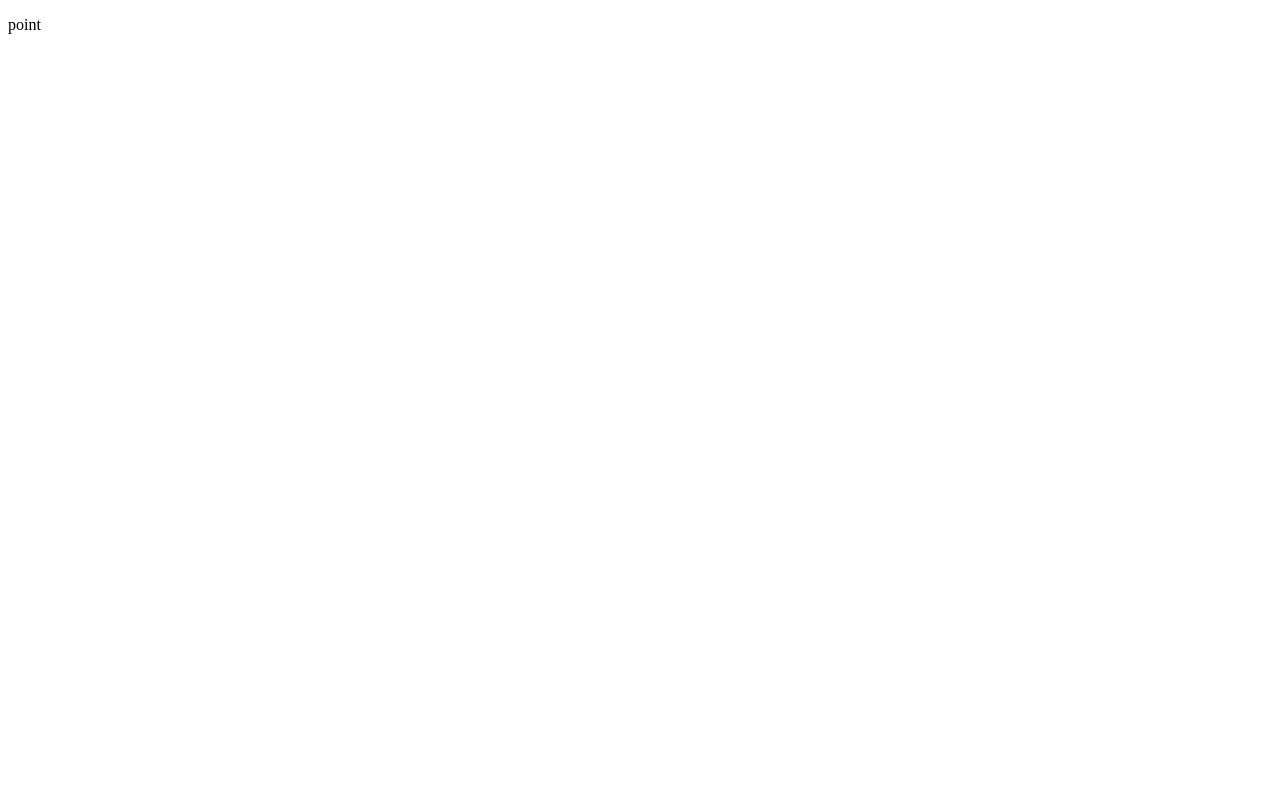
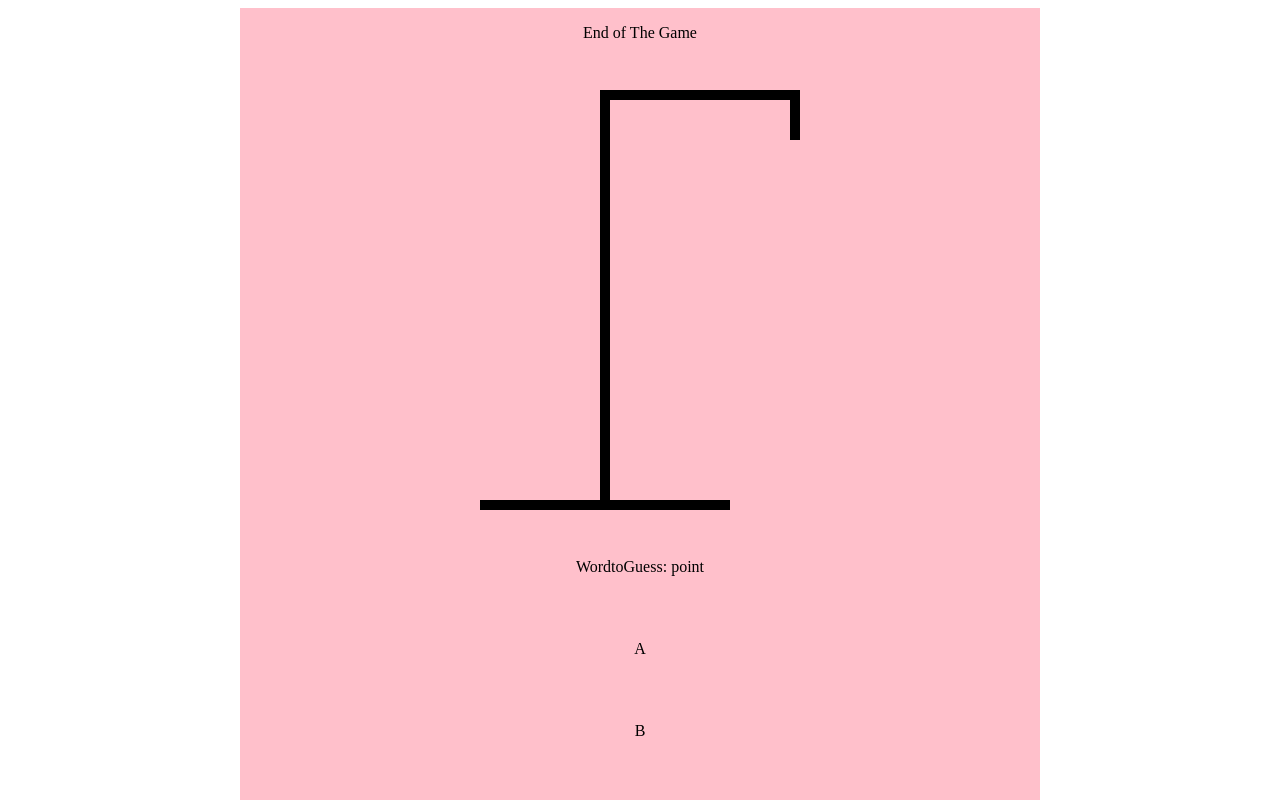
Before and after one commit to RodrigoPalazon/HANG_MAN, a React (Vite) app in the folder hangman/: page / in a window 1280 px wide. Shown: the top 800 px of the page. Built offline with nearby package versions, Linux system fonts and the light colour scheme.

Commit message:
Add <Hangman> props to 'Apps.tsx' file

```diff
--- a/hangman/src/App.tsx
+++ b/hangman/src/App.tsx
@@ -1,14 +1,38 @@
 import { useState } from "react";
 import words from "./wordList.json";
+import Hangman from "./Components/Hangman";
+import Keyboard from "./Components/Keyboard";
+import WordtoGuess from "./Components/WordtoGuess";
+import Message from "./Components/Message";
 
-function App() {
+const App = () => {
 const [wordToGuess, setWordToGuess] = useState(() => {
     return words[Math.floor(Math.random() * words.length)]
 });
 
-    return <>
-        <p>{wordToGuess}</p>
-  </>
+const [endOfTheGame, setEndOfTheGame] = useState<boolean>(false)
+
+const [guessedLettersList, setGuessedLetters] = useState<string[]>([]);
+
+
+    return (
+        <div style={{
+            maxWidth: "800px",
+            display: "flex",
+            flexDirection: "column",
+            gap: "2em",
+            margin: "0 auto",
+            alignItems: "center",
+            backgroundColor: "pink"
+        }}
+        >
+
+            <Message endOfTheGame = {endOfTheGame}/>
+            <Hangman numberOfGuesses = {guessedLettersList.length}/>
+            <WordtoGuess word={wordToGuess}/>
+            <Keyboard/>
+      </div>
+    )
 }
 
 export default App
--- /dev/null
+++ b/hangman/src/alphabet.json
@@ -0,0 +1,4 @@
+[
+      "A", "B", "C", "D", "E", "F", "G", "H", "I", "J", "K", "L", "M",
+      "N", "O", "P", "Q", "R", "S", "T", "U", "V", "W", "X", "Y", "Z"
+    ]
```
